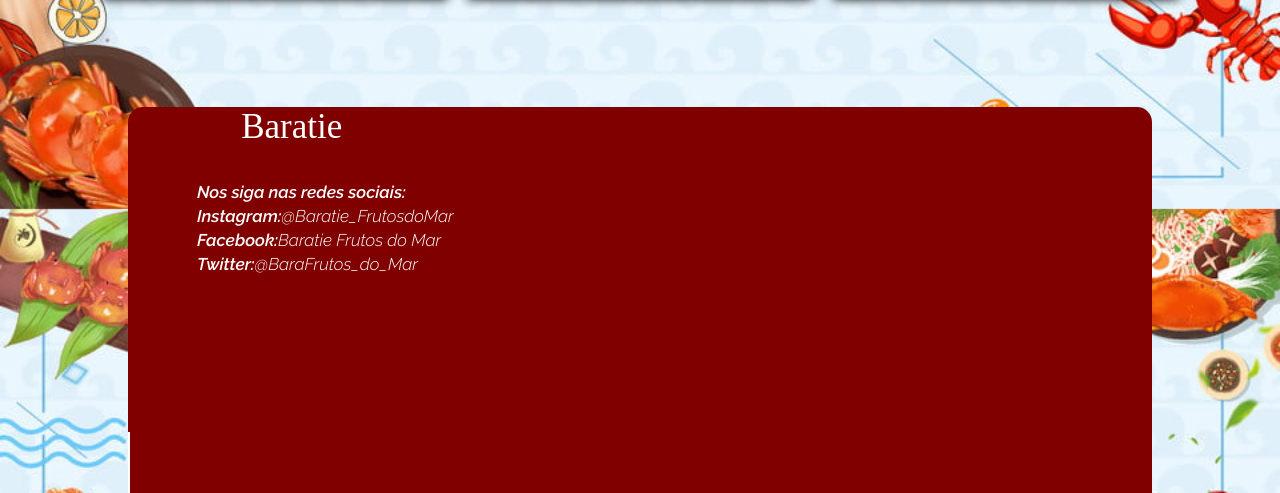
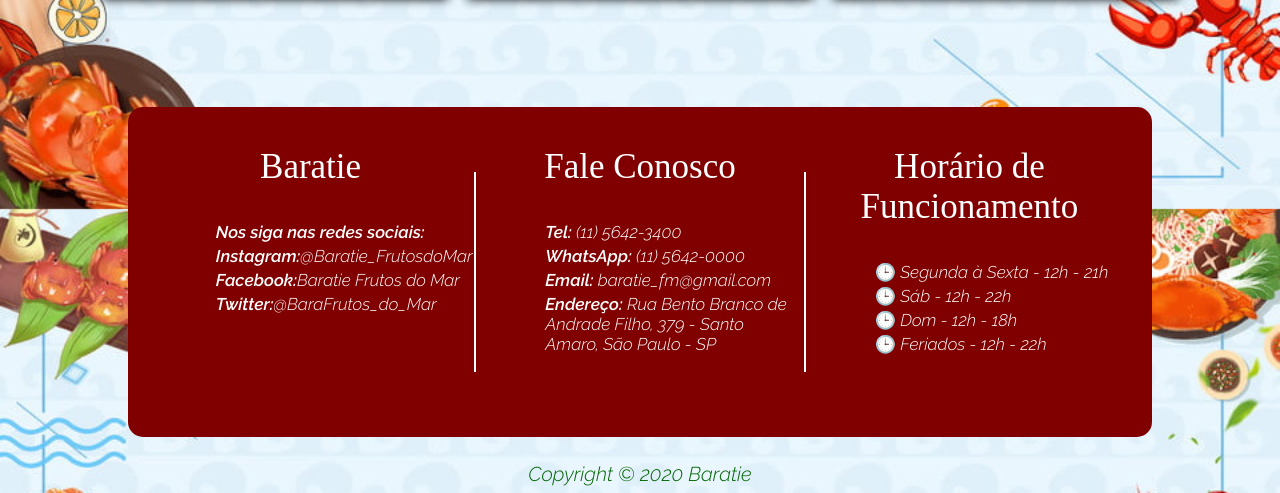
Before and after one commit to VictorN7/RestauranteBaratie, a plain HTML site: page grupo/define.html in a window 1280 px wide. Shown: the part 1591-2084 px from the top of the page. Drawn offline with Linux system fonts and the light colour scheme; a web font is replaced by a local one.

Commit message:
Update styledef.css

```diff
--- a/grupo/styledef.css
+++ b/grupo/styledef.css
@@ -160,8 +160,8 @@ h3{
 	margin: 2%;
 }
 .footer{
-
-	flex-wrap: wrap;
+	display : flex;
+	flex-wrap: nowrap;
 	align-items: center;
 	justify-content: center;
 	font-family: "Raleway";
```
